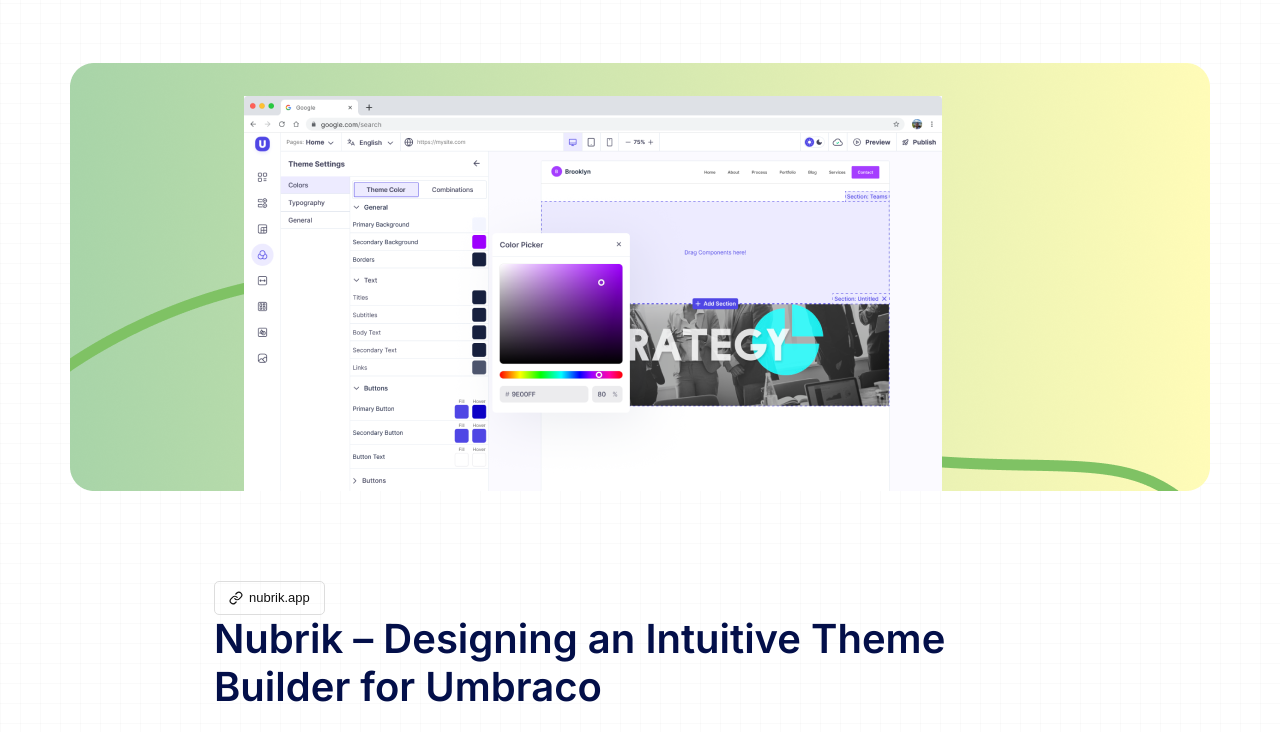
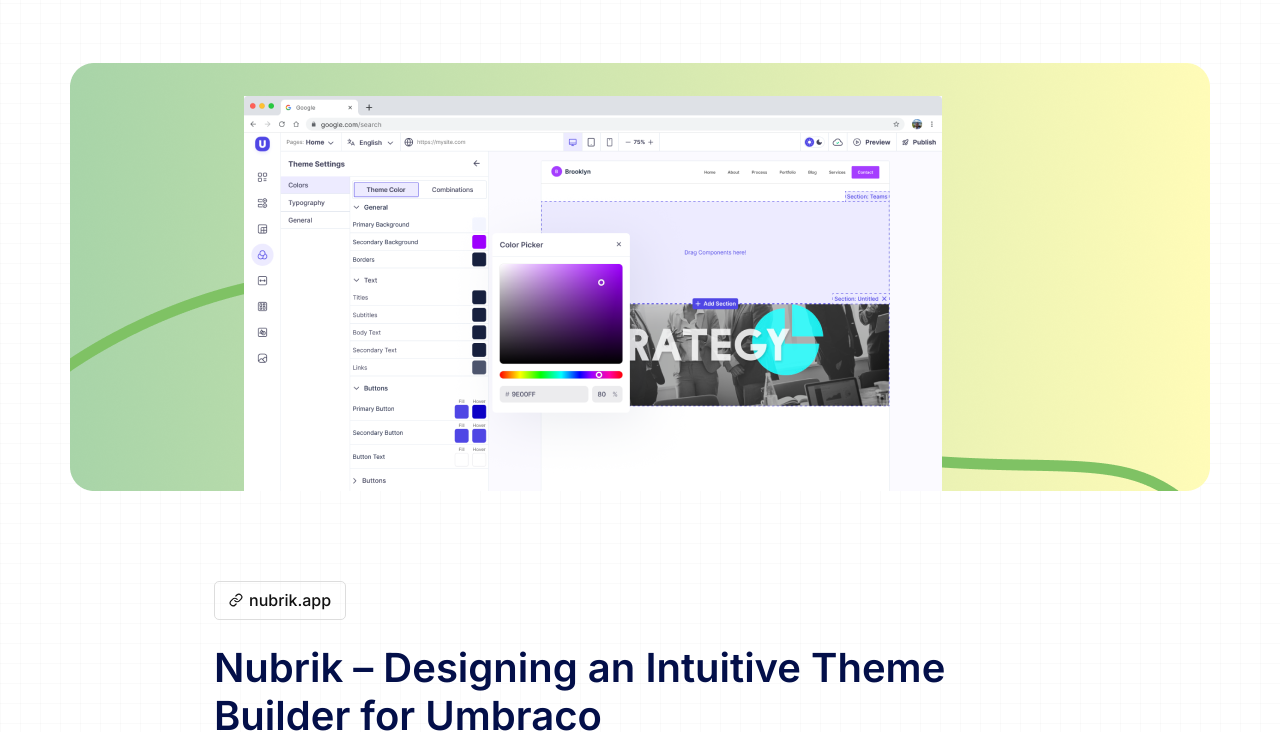
Before and after one commit to rahule/web, a website: page theme-engine.html in a window 1280 px wide. Shown: the part 97-829 px from the top of the page. Drawn offline with Linux system fonts and the light colour scheme.

Commit message:
Update theme-engine.html

```diff
--- a/theme-engine.html
+++ b/theme-engine.html
@@ -75,7 +75,7 @@
         <div class="hero-section">
 
             <a href="https://your-latest-project.com" target="_blank" rel="noopener noreferrer"
-               style="display:inline-flex; align-items:center; gap:6px; padding:6px 14px; color:#111111; text-decoration:none; border-radius:5px; font-family:Arial, sans-serif; font-size:13px; font-weight:500; border:1px solid #ddd;">
+               style="display:inline-flex; align-items:center; gap:6px; margin-bottom:24px; padding:6px 14px; color:#111111; text-decoration:none; border-radius:5px; font-size:16px; font-weight:500; border:1px solid #ddd;">
               <svg width="14" height="14" viewBox="0 0 24 24" fill="none" stroke="currentColor" stroke-width="2" stroke-linecap="round" stroke-linejoin="round">
                 <path d="M10 13a5 5 0 0 0 7.54.54l3-3a5 5 0 0 0-7.07-7.07l-1.72 1.71"></path>
                 <path d="M14 11a5 5 0 0 0-7.54-.54l-3 3a5 5 0 0 0 7.07 7.07l1.71-1.71"></path>
```
